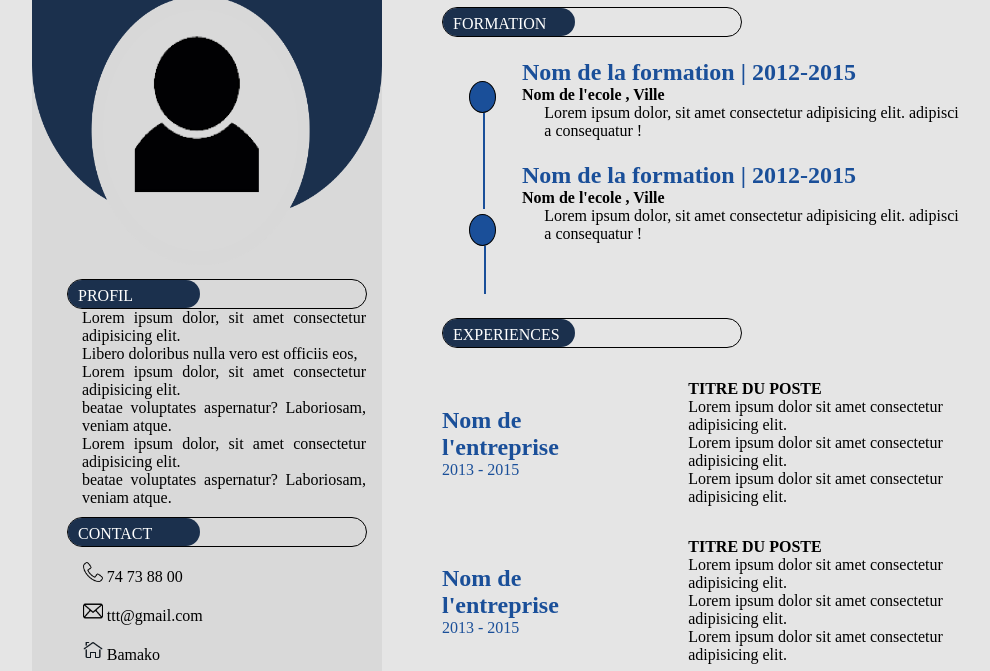
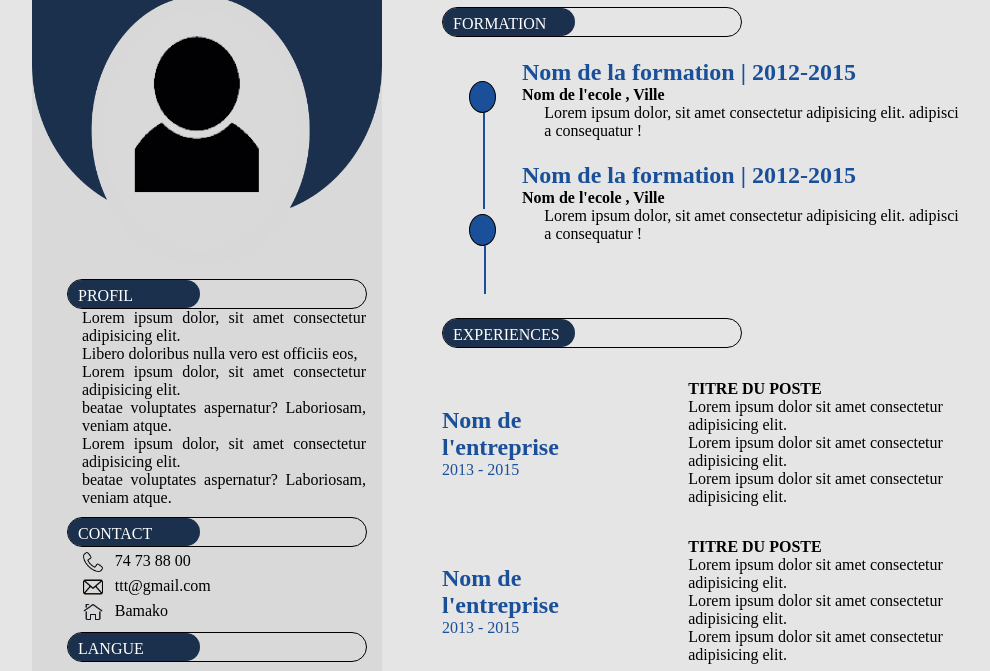
Before and after one commit to ayaya6436/portfoliooooo, a plain HTML site: page index.html in a window 1280 px wide. Shown: the part 98-769 px from the top of the page, without its empty margins (133-1123 px from the left). Drawn offline with Linux system fonts and the light colour scheme.

Commit message:
second commit

```diff
--- a/index.html
+++ b/index.html
@@ -44,9 +44,9 @@
                     <div><span></span></div>
                     <div class="title2"><span>CONTACT</span></div>
                 </div>
-                <p><img src="images/phone.png" class="incon" alt="incone de phone"> 74 73 88 00</p>
-                <p><img src="images/mail.png" class="incon" alt="incone de mail">  ttt@gmail.com</p>
-                <p><img src="images/home.png" class="incon" alt="incone de home">  Bamako</p>
+                <p class="contact-row"><img src="images/phone.png" class="incon" alt="incone de phone"> 74 73 88 00</p>
+                <p class="contact-row"><img src="images/mail.png" class="incon" alt="incone de mail">  ttt@gmail.com</p>
+                <p class="contact-row"><img src="images/home.png" class="incon" alt="incone de home">  Bamako</p>
             </div>
 
             <div class="langue" >
--- a/style.css
+++ b/style.css
@@ -86,12 +86,18 @@ progress,
 }
 
 .incon{
-    margin-top: 15px;
+
     width: 20px;
     height: 20px;
-    line-height: 3px;
+    margin-right: 12px;
+
 }
+.contact-row{
+    margin-top: 5px;
+    display: flex;
+    flex-direction: row;
 
+}
 span {
     margin: 10px;
     line-height: 2rem;
```
